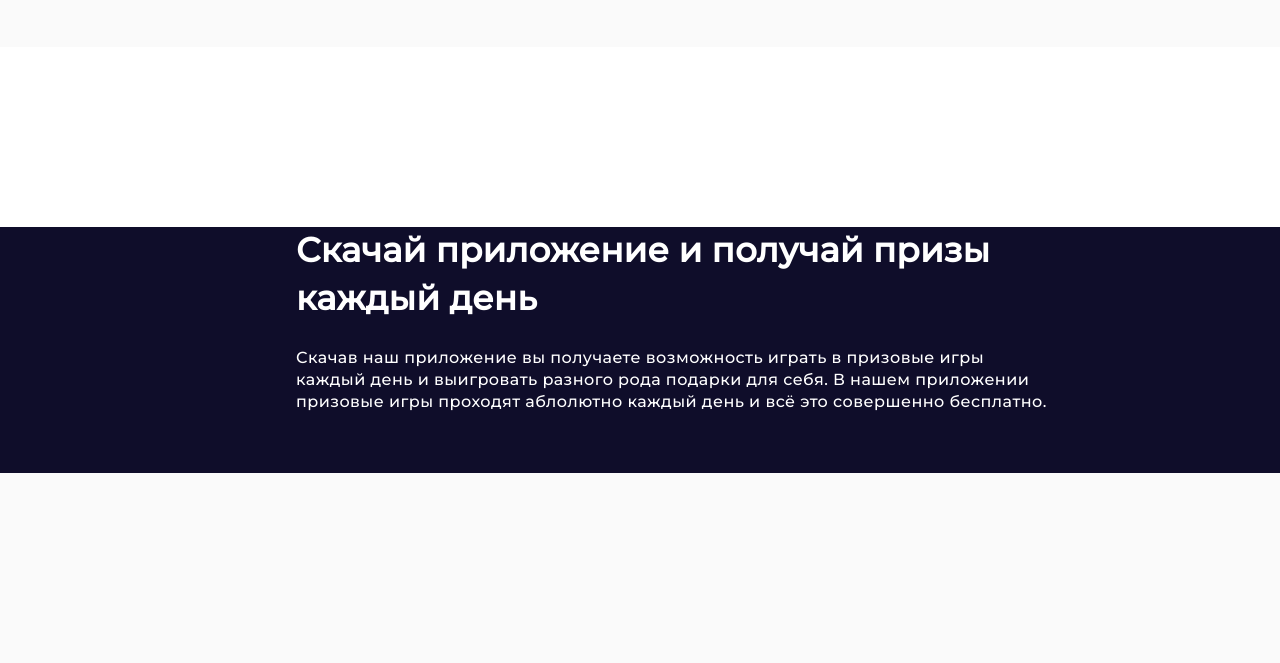
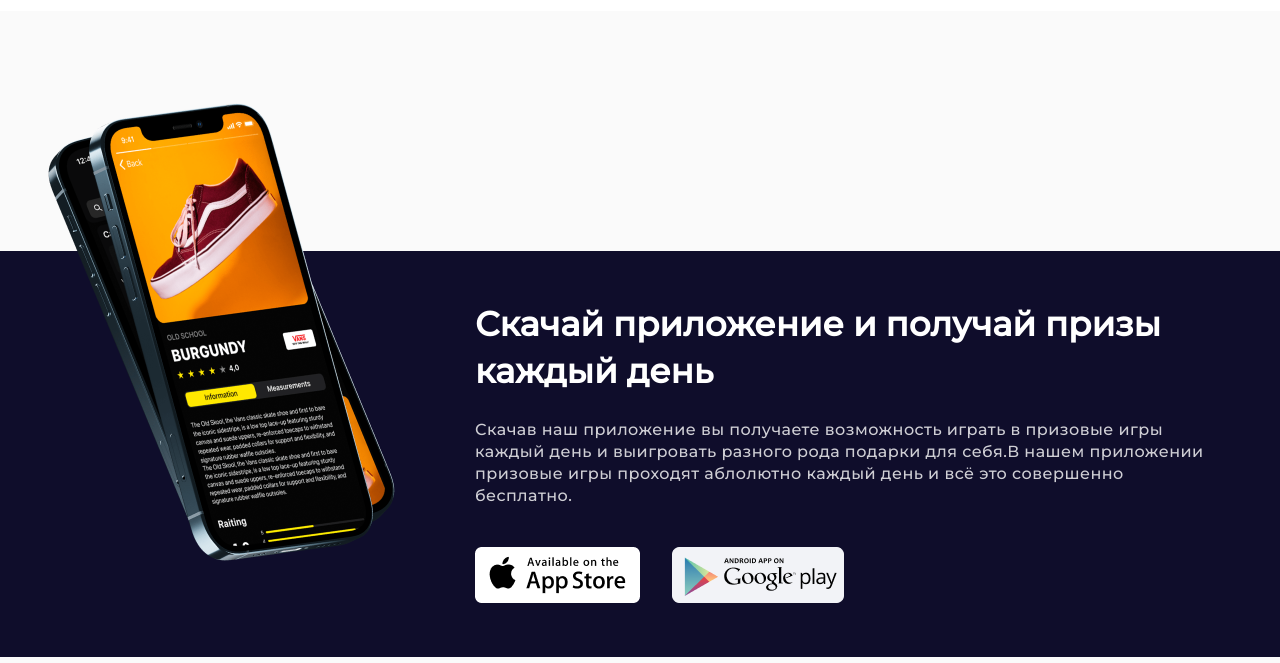
Before and after one commit to muhammadjonb/MILANDI, a plain HTML site: page pages/about.html in a window 1280 px wide. Shown: the part 975-1638 px from the top of the page. Drawn offline with nearby package versions, Linux system fonts and the light colour scheme.

Commit message:
about page change

```diff
--- a/pages/about.html
+++ b/pages/about.html
@@ -48,7 +48,7 @@
             </div>
         </div>
     </header>
-    <main>
+    <main class="home">
         <section>
         <div class="bg">
           <div class="container">
@@ -68,7 +68,7 @@
                 </p>
               </div>
               <div class="chap">
-                <img src="../images/Photo.png" alt="" />
+                <img src="../images/about/Img.png" alt="" />
               </div>
             </div>
             <p class="tag">Наши преимущества</p>
@@ -198,35 +198,24 @@
           <div class="wts"></div>
         </div>
       </section>
-      <section>
-        <div class="bg3">
+      <section class="section_five">
             <div class="container">
-            <div class="blog">
-              <div class="rek1">
-                <img src="../images/iPhone 12 Pro mockup 1.png" alt="" />
+                <div class="pridlo">
+                    <div class="pridlo_img">
+                        <img class="img_iphone" src="../images/home/iPhone 12 Pro mockup 1.png" alt="Iphone">
                     </div>
-              <div class="rek2">
-                <p class="sd">Скачай приложение и получай призы каждый день</p>
-                <p class="lk">
-                  Скачав наш приложение вы получаете возможность играть в
-                  призовые игры каждый день и выигровать разного рода подарки
-                  для себя. В нашем приложении призовые игры проходят аблолютно
-                  каждый день и всё это совершенно бесплатно.
+                    <div class="pridlo_text">
+                        <h2>Скачай приложение и получай призы каждый день</h2>
+                        <p>
+                            Скачав наш приложение вы получаете возможность играть в призовые игры каждый день и выигровать разного рода подарки для себя.В нашем приложении призовые игры проходят аблолютно каждый день и всё это совершенно бесплатно.
                         </p>
-                <div class="foto">
-                  <div class="r1">
-                    <img
-                      src="../images/google-play-download-android-app 1.svg"
-                      alt=""
-                    />
-                  </div>
-                  <div class="r1">
-                    <img
-                      src="../images/available-on-the-app-store-1 1.svg"
-                      alt=""
-                    />
-                  </div>
-                </div>
+                        <div class="pridlo_sayt">
+                            <a href="./https://www.apple.com/store">
+                                <img src="../images/home/available-on-the-app-store-1 1.png" alt="apple store">
+                            </a>
+                            <a href="https://play.google.com/store/games?hl=ru&gl=US">
+                                <img src="../images/home/google-play-download-android-app 1.png" alt="google play">
+                            </a>
                         </div>
                     </div>
                 </div>
```
Also changed, not shown: images/about/Img.png (added). Lines whose indentation alone changed are shown as unchanged.
